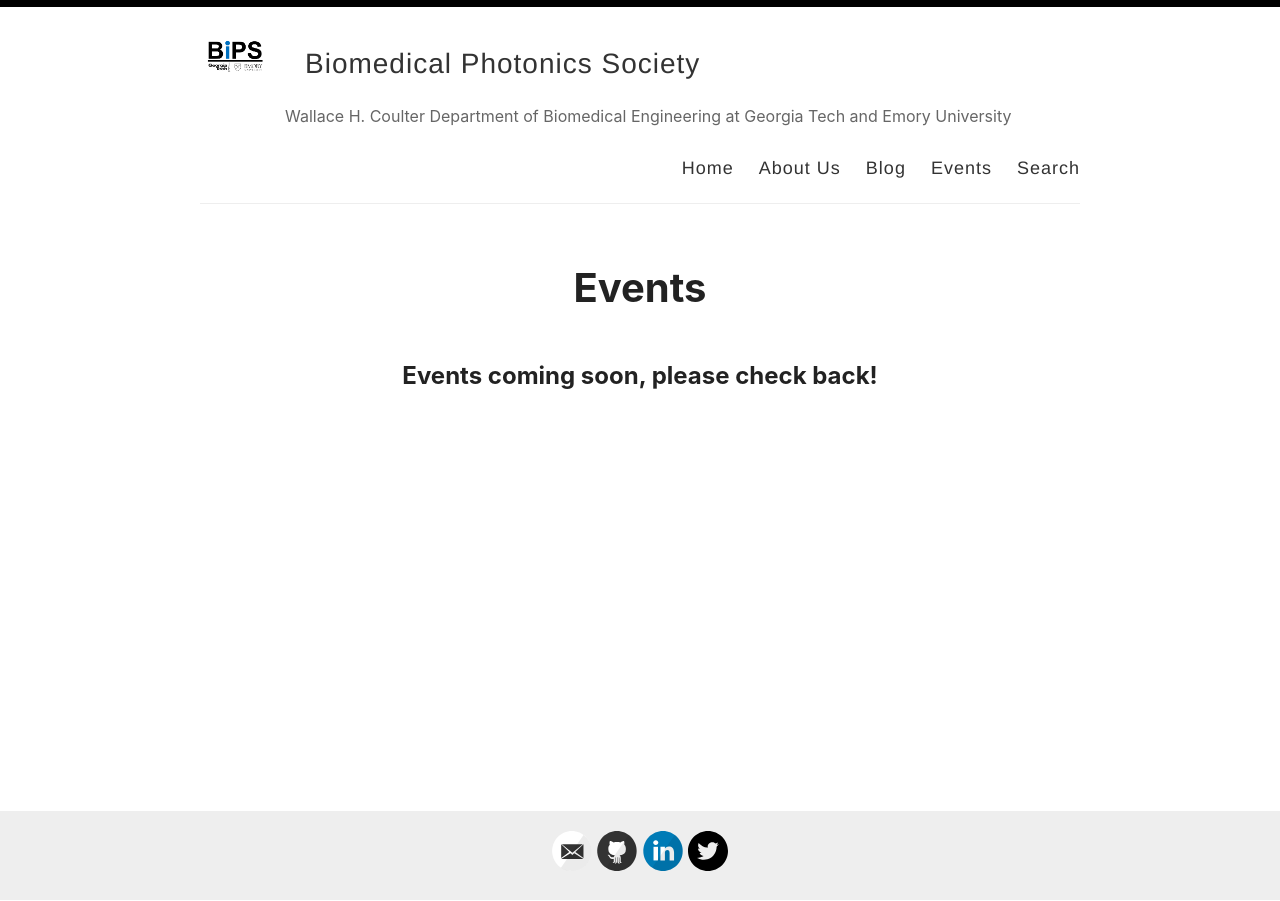
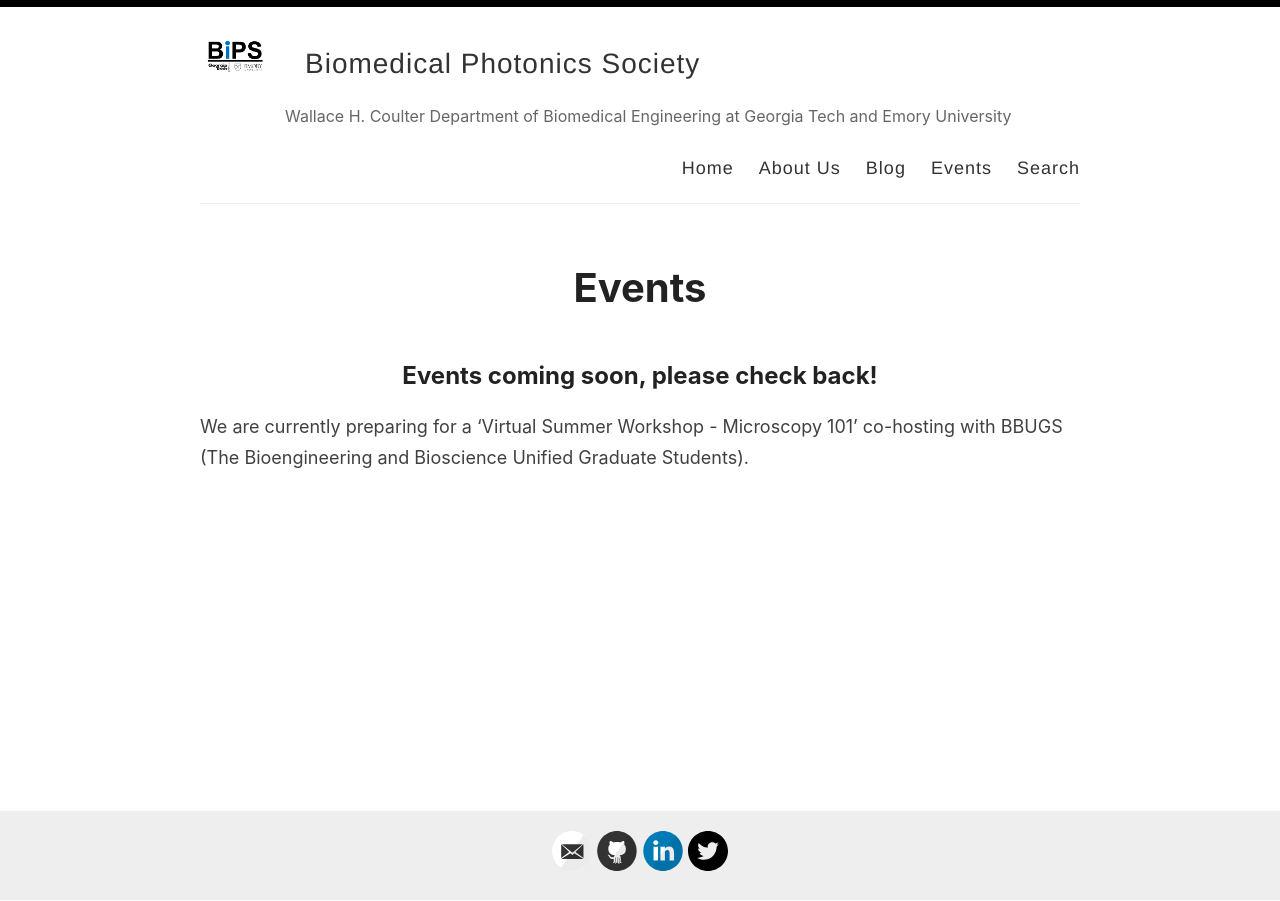
Before and after one commit to bipsgatech/bipsgatech.github.io, a Jekyll site: the page built from _pages/events.md, in a window 1280 px wide. Built offline with Jekyll 4.4.1, drawn with Linux system fonts in a browser that asks for light colours.

Commit message:
Update events.md

```diff
--- a/_pages/events.md
+++ b/_pages/events.md
@@ -5,3 +5,4 @@ permalink: /events/
 ---
 
 ## Events coming soon, please check back!
+We are currently preparing for a 'Virtual Summer Workshop - Microscopy 101' co-hosting with BBUGS (The Bioengineering and Bioscience Unified Graduate Students).
```
